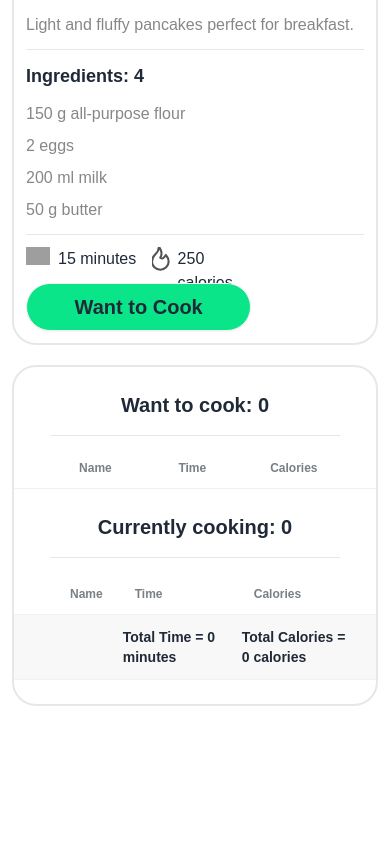
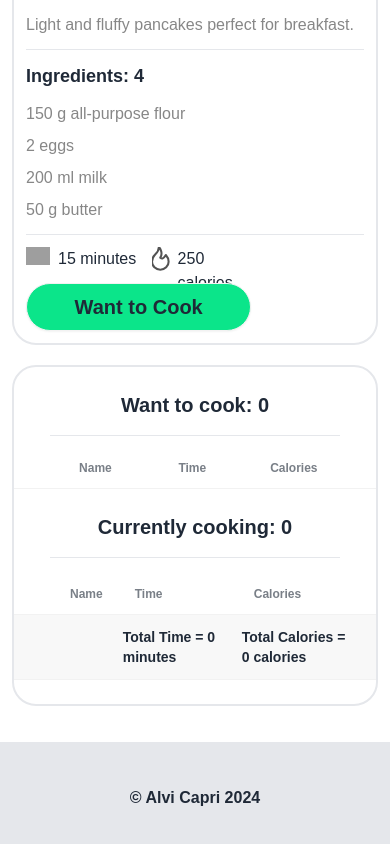
Before and after one commit to arparvej1/assignment-7-chefs-table, a React (Vite) app: page / in a window 390 px wide. Shown: the part 4500-5344 px from the top of the page. Before the commit the page ends 5242 px from the top, so only its background shows below. Built offline with nearby package versions, Linux system fonts and the light colour scheme; grey boxes are pictures that could not be loaded.

Commit message:
add simple footer

```diff
--- a/src/App.jsx
+++ b/src/App.jsx
@@ -1,4 +1,5 @@
 import Banner from './components/banner/Banner';
+import FooterAlvi from './components/footer/FooterAlvi';
 import Navbar from './components/navbar/Navbar';
 import RecipesMain from './components/recipes/RecipesMain';
 
@@ -9,6 +10,7 @@ export default function App() {
       <Navbar></Navbar>
       <Banner></Banner>
       <RecipesMain></RecipesMain>
+      <FooterAlvi></FooterAlvi>
     </>
   )
 }
--- /dev/null
+++ b/src/components/footer/FooterAlvi.jsx
@@ -0,0 +1,9 @@
+const FooterAlvi = () => {
+  return (
+    <footer className="flex justify-center items-center min-h-28 md:min-h-36 bg-gray-200">
+      <h3 className="font-bold">© Alvi Capri 2024</h3>
+    </footer>
+  );
+};
+
+export default FooterAlvi;
--- a/src/components/navbar/Navbar.jsx
+++ b/src/components/navbar/Navbar.jsx
@@ -3,7 +3,7 @@ import AccountIcon from "../../assets/account.svg";
 
 const Navbar = () => {
   return (
-    <div className="max-w-screen-xl mx-3 lg:mx-auto my-4">
+    <div className="max-w-screen-xl mx-3 lg:mx-auto my-4 md:my-8">
       <nav className="flex justify-between items-center">
         <div className="dropdown block md:hidden">
           <div tabIndex={0} role="button" className="btn bg-transparent border-none pl-0 pr-1">
--- a/src/components/recipes/RecipesMain.jsx
+++ b/src/components/recipes/RecipesMain.jsx
@@ -53,7 +53,7 @@ const RecipesMain = () => {
   }
 
   return (
-    <div className="max-w-screen-xl mx-3 lg:mx-auto my-4 flex flex-col gap-5 justify-between items-center">
+    <div className="max-w-screen-xl mx-3 lg:mx-auto my-4 md:mb-12 flex flex-col gap-5 justify-between items-center">
       <h3 className="font-bold text-center text-4xl">Our Recipes</h3>
       <p className="text-center w-auto md:w-4/5 lg:w-2/3">
         Indulge in Our Restaurant's Recipes, a curated collection of culinary masterpieces crafted with passion, offering a tantalizing glimpse into our kitchen's artistry and flavorsome creations.
```
